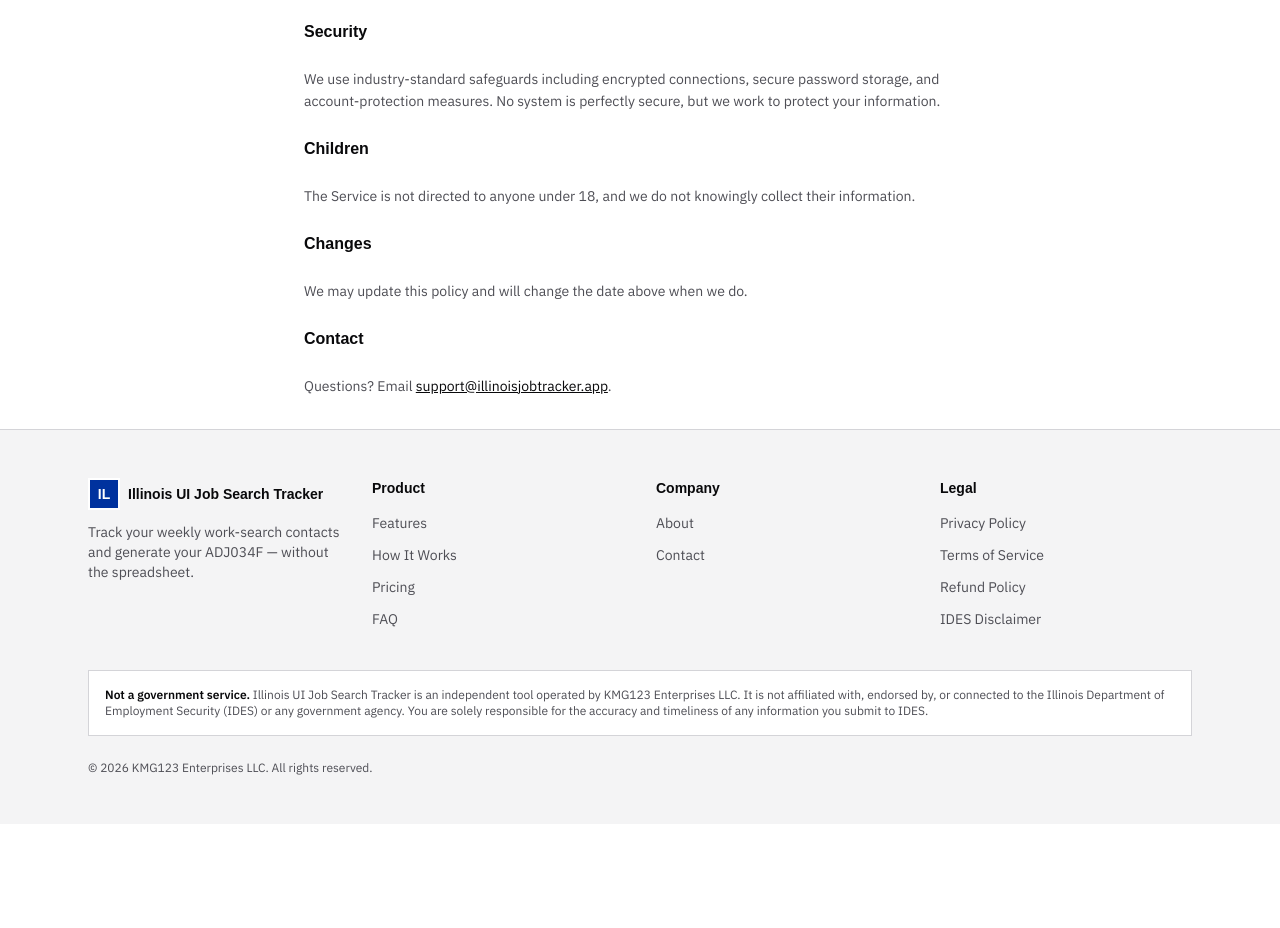
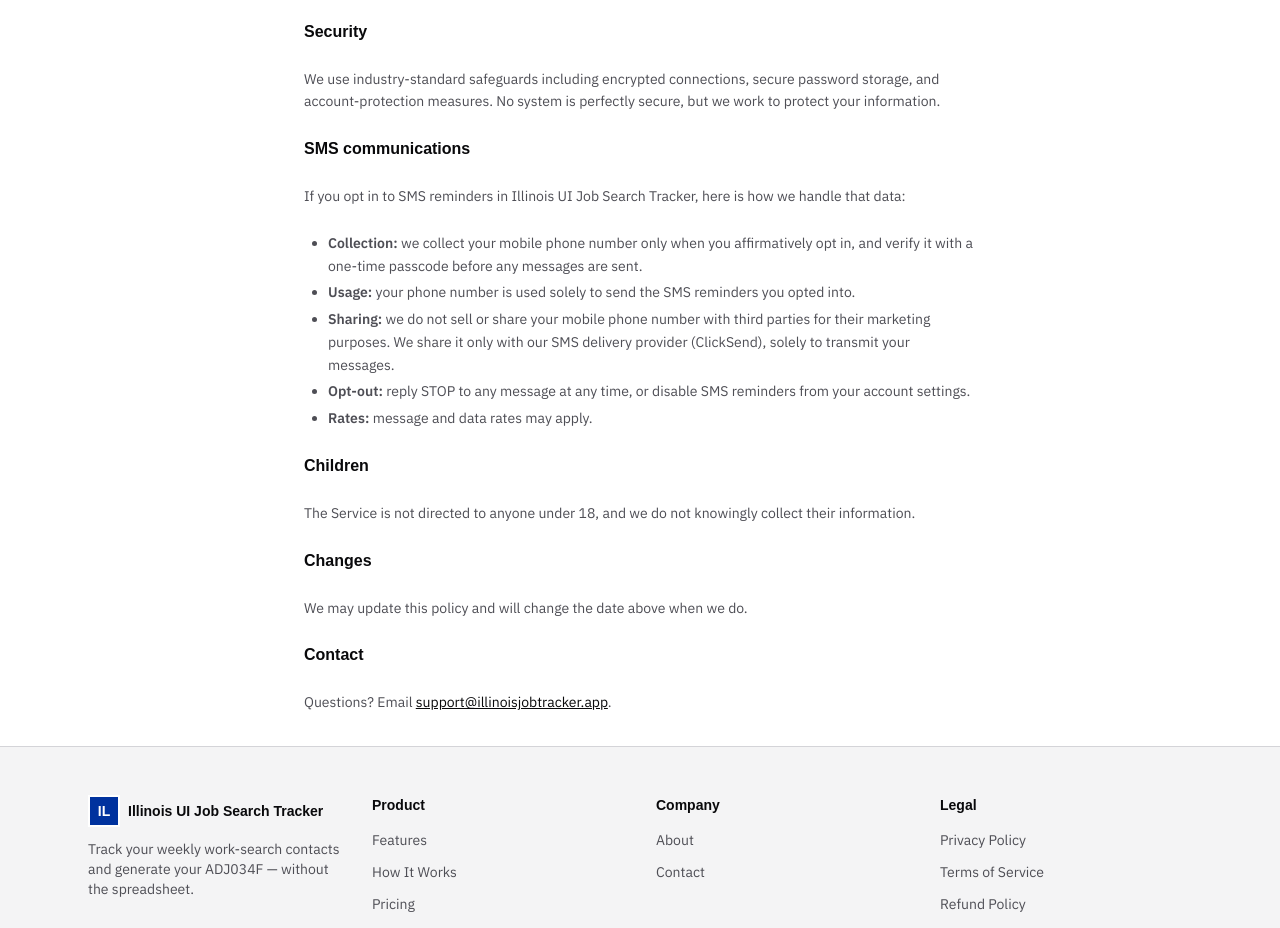
Before and after one commit to cagedbear83/ijt-marketing, a Next.js app: page /privacy in a window 1280 px wide. Shown: the part 1240-2168 px from the top of the page. Before the commit the page ends 2064 px from the top, so only its background shows below. Built offline with nearby package versions, Linux system fonts and the light colour scheme; a web font is replaced by a local one.

Commit message:
added sms terms and privacy policy updates for clicksend

```diff
--- a/app/privacy/page.tsx
+++ b/app/privacy/page.tsx
@@ -61,6 +61,36 @@
         secure, but we work to protect your information.
       </p>
 
+      <h2>SMS communications</h2>
+      <p>
+        If you opt in to SMS reminders in {site.name}, here is how we handle
+        that data:
+      </p>
+      <ul>
+        <li>
+          <strong>Collection:</strong> we collect your mobile phone number
+          only when you affirmatively opt in, and verify it with a one-time
+          passcode before any messages are sent.
+        </li>
+        <li>
+          <strong>Usage:</strong> your phone number is used solely to send
+          the SMS reminders you opted into.
+        </li>
+        <li>
+          <strong>Sharing:</strong> we do not sell or share your mobile phone
+          number with third parties for their marketing purposes. We share it
+          only with our SMS delivery provider (ClickSend), solely to transmit
+          your messages.
+        </li>
+        <li>
+          <strong>Opt-out:</strong> reply STOP to any message at any time, or
+          disable SMS reminders from your account settings.
+        </li>
+        <li>
+          <strong>Rates:</strong> message and data rates may apply.
+        </li>
+      </ul>
+
       <h2>Children</h2>
       <p>The Service is not directed to anyone under 18, and we do not knowingly collect their information.</p>
 
--- a/app/terms/page.tsx
+++ b/app/terms/page.tsx
@@ -80,6 +80,29 @@
         paid us in the twelve months before the claim.
       </p>
 
+      <h2>SMS text messaging terms</h2>
+      <p>
+        By providing your mobile phone number and opting in within the Service,
+        you agree that {site.company} may send you periodic SMS and/or MMS
+        messages related to your work-search reminders and account
+        notifications.
+      </p>
+      <ul>
+        <li>Message frequency varies.</li>
+        <li>Message and data rates may apply.</li>
+        <li>
+          You may opt out at any time by replying STOP to any message. You may
+          receive a subsequent message confirming your opt-out.
+        </li>
+        <li>
+          For help, reply HELP to any message or contact us at{" "}
+          {site.supportEmail}. See our Privacy Policy for how we handle
+          information collected in connection with SMS messaging.
+        </li>
+        <li>Carriers are not liable for delayed or undelivered messages.</li>
+        <li>You agree to notify us of any change to your mobile number.</li>
+      </ul>
+
       <h2>Termination</h2>
       <p>We may suspend or end accounts that violate these Terms. You may stop using the Service at any time.</p>
 
```
Also changed, not shown: .stfolder/syncthing-folder-2267e8.txt (added).
